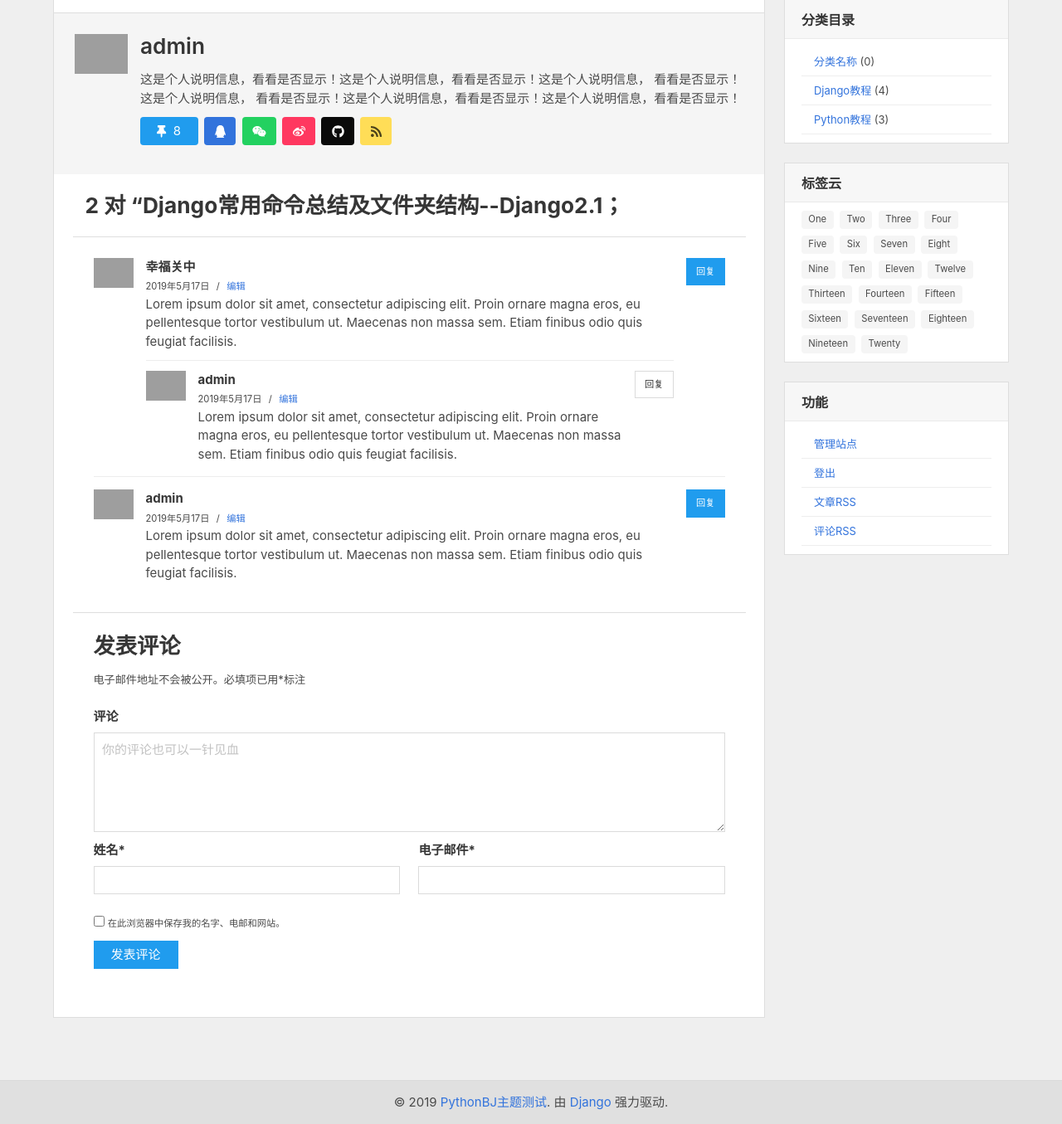
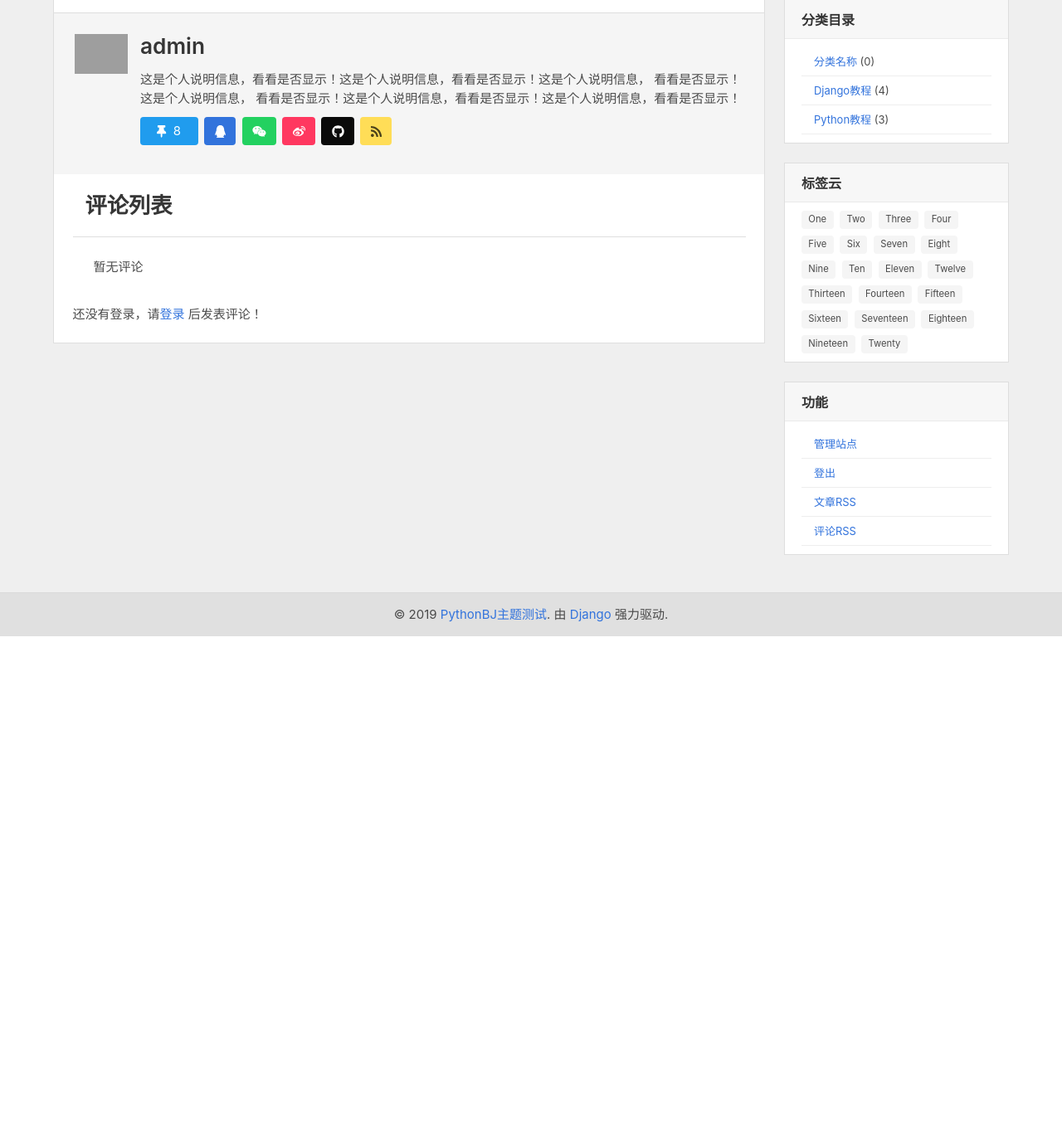
Before and after one commit to xingfuggz/XFBlog-Django2.1, a Django app: page /blog/detail/8/ in a window 1280 px wide. Shown: the part 606-1961 px from the top of the page at 83% size. After the commit the page ends 1373 px from the top, so only its background shows below. Run offline with Django 3.2, Linux system fonts and the light colour scheme; data comes from the database, SQL or seed files in the repository; both versions use the stored data as it was after the commit; some libraries are stand-ins or nearby versions; grey boxes are pictures that could not be loaded.

Commit message:
实现基础的评论功能

```diff
--- a/BlogProject/urls.py
+++ b/BlogProject/urls.py
@@ -24,6 +24,7 @@ urlpatterns = [
     path('blog/', include('blog.urls')),
     path('mdeditor/', include('mdeditor.urls')),
     path('account/', include('account.urls')),
+    path('comment/', include('comment.urls')),
 ] + static(settings.STATIC_URL, document_root=settings.STATIC_ROOT)
 
 
--- a/blog/views.py
+++ b/blog/views.py
@@ -1,6 +1,4 @@
 from django.shortcuts import render, get_object_or_404, HttpResponse, redirect, HttpResponseRedirect
-from django.urls import reverse_lazy, reverse
-from django.contrib.auth.mixins import LoginRequiredMixin
 from django.contrib.contenttypes.models import ContentType
 from django.core.cache import cache, caches
 from django.core.paginator import Paginator
@@ -11,6 +9,7 @@ from django.db.models import Sum   # 引用求和的方法
 import markdown
 import datetime
 from .models import Article, Category, Topic
+from comment.models import Comment
 from read_record.utils import read_record_once_read, get_seven_days_data,\
     get_today_hot_data, get_yesterday_hot_data  # 计数
 
@@ -49,10 +48,14 @@ def detail_blog(request, article_id):
         'markdown.extensions.toc',   # 自动生成目录
     ], safe_mode=True, enable_attributes=False)
 
-    read_cookie_key = read_record_once_read(request, article)
-
     per_blog = Article.objects.filter(pub_date__gt=article.pub_date, has_pub=0).last()   # 上一篇
     next_blog = Article.objects.filter(pub_date__lt=article.pub_date, has_pub=0).first()  # 下一篇
+    # 获取到评论列表数据
+    article_content_type = ContentType.objects.get_for_model(article)
+    comments = Comment.objects.filter(content_type=article_content_type, object_id=article_id)
+
+    # 获取到阅读的cookie
+    read_cookie_key = read_record_once_read(request, article)
     response = render(request, 'blog/detail.html', locals())
     response.set_cookie(read_cookie_key, 'true')  # 阅读cookie标记
     return response
--- /dev/null
+++ b/comment/forms.py
@@ -0,0 +1,6 @@
+from django import forms
+
+
+class Update_comment(forms.Form):
+    """评论表单"""
+    commment_content = forms.CharField(label="评论", widget=forms.Textarea)
--- /dev/null
+++ b/comment/urls.py
@@ -0,0 +1,8 @@
+from django.urls import path, re_path
+from . import views
+
+
+app_name = 'comment'
+urlpatterns = [
+    path('update_comment/', views.update_comment, name="update_comment"),
+]
--- a/templates/blog/detail.html
+++ b/templates/blog/detail.html
@@ -135,10 +135,15 @@
 
     <div class="card-content">
             <div class="content">
-                <h2 class="has-text-weight-bold" style="padding:0 20px 0 15px">2 对 “{{ article.title }}；</h2>
+                {% if user.is_authenticated %}
+                <h2 class="has-text-weight-bold1" style="padding:0 20px 0 15px">{{ request.user }}欢迎您对 “{{ article.title }}；</h2>
                 <!-- <small>电子邮件地址不会被公开。必填项已用*标注</small> -->
+                    {% else %}
+                    <h2 class="has-text-weight-bold" style="padding:0 20px 0 15px">评论列表</h2>
+                {% endif %}
             </div>
       <div class="page">
+        {% for comment in comments %}
         <article class="media">
             <figure class="media-left">
                 <p class="image is-48x48">
@@ -148,33 +153,33 @@
             <div class="media-content">
                 <div class="content is-normal">
                 <p style="white-space:normal;">
-                    <strong>幸福关中</strong> <br>
-                    <small class="is-size-7">2019年5月17日</small> &nbsp;<span class="is-size-7">/</span>&nbsp; <a class=" is-size-7" href="">编辑</a> <br>
-                    Lorem ipsum dolor sit amet, consectetur adipiscing elit. Proin ornare magna eros, eu pellentesque tortor vestibulum ut. Maecenas non massa sem. Etiam finibus odio quis feugiat facilisis.
+                    <strong>{{ comment.author }}</strong> <br>
+                    <small class="is-size-7">{{ comment.comment_time }}</small> &nbsp;<span class="is-size-7">/</span>&nbsp; <a class=" is-size-7" href="">编辑</a> <br>
+                    {{ comment.comment_text }}
                 </p>
                 </div>
 
-                <article class="media">
-
-                        <div class="media-left">
-                            <figure class="image is-48x48">
-                                <img src="https://bulma.io/images/placeholders/96x96.png" alt="Placeholder image">
-                            </figure>
-                        </div>
-                        <div class="media-content">
-                            <div class="content">
-                            <p>
-                                <strong>{{ article.author.username }}</strong> <br>
-                                <small class="is-size-7">2019年5月17日</small> &nbsp;<span class="is-size-7">/</span>&nbsp; <a class=" is-size-7" href="">编辑</a> <br>
-                                Lorem ipsum dolor sit amet, consectetur adipiscing elit. Proin ornare magna eros, eu pellentesque tortor vestibulum ut. Maecenas non massa sem. Etiam finibus odio quis feugiat facilisis.
-                            </p>
-                            </div>
-                        </div>
-
-                        <div class="media-right">
-                                <a href="" class="button is-radiusless is-shadowless is-normal"> <span class="is-size-7">回复</span> </a>
-                            </div>
-                </article>
+{#                <article class="media">#}
+{##}
+{#                        <div class="media-left">#}
+{#                            <figure class="image is-48x48">#}
+{#                                <img src="https://bulma.io/images/placeholders/96x96.png" alt="Placeholder image">#}
+{#                            </figure>#}
+{#                        </div>#}
+{#                        <div class="media-content">#}
+{#                            <div class="content">#}
+{#                            <p>#}
+{#                                <strong>{{ article.author.username }}</strong> <br>#}
+{#                                <small class="is-size-7">2019年5月17日</small> &nbsp;<span class="is-size-7">/</span>&nbsp; <a class=" is-size-7" href="">编辑</a> <br>#}
+{#                                Lorem ipsum dolor sit amet, consectetur adipiscing elit. Proin ornare magna eros, eu pellentesque tortor vestibulum ut. Maecenas non massa sem. Etiam finibus odio quis feugiat facilisis.#}
+{#                            </p>#}
+{#                            </div>#}
+{#                        </div>#}
+{##}
+{#                        <div class="media-right">#}
+{#                                <a href="" class="button is-radiusless is-shadowless is-normal"> <span class="is-size-7">回复</span> </a>#}
+{#                            </div>#}
+{#                </article>#}
 
             </div>
             <div class="media-right">
@@ -184,39 +189,26 @@
 
 
         </article>
+            {% empty %}
+            暂无评论
+        {% endfor %}
 
-        <article class="media">
-                <div class="media-left">
-                    <figure class="image is-48x48">
-                        <img src="https://bulma.io/images/placeholders/96x96.png" alt="Placeholder image">
-                    </figure>
-                </div>
-                <div class="media-content">
-                    <div class="content">
-                    <p>
-                        <strong>{{ article.author.username }}</strong> <br>
-                        <small class="is-size-7">2019年5月17日</small> &nbsp;<span class="is-size-7">/</span>&nbsp; <a class=" is-size-7" href="">编辑</a> <br>
-                        Lorem ipsum dolor sit amet, consectetur adipiscing elit. Proin ornare magna eros, eu pellentesque tortor vestibulum ut. Maecenas non massa sem. Etiam finibus odio quis feugiat facilisis.
-                    </p>
-                    </div>
-                </div>
-                <div class="media-right">
-                        <a href="" class="button is-info is-radiusless is-shadowless is-normal"> <span class="is-size-7">回复</span> </a>
-                    </div>
-        </article>
     </div>
 {% if user.is_authenticated %}
     <div class="page comment">
         <div class="content">
             <h2>发表评论</h2>
 
-                <a class="is-size-7" href="">已登入为<span>{{ article.author.username }}</span>。</a> <a class="is-size-7" href="">登出？</a>
+                <a class="is-size-7" href="">已登入为<span>{{ request.user }}</span>。</a> <a class="is-size-7" href="">登出？</a>
 
-                <form action="" method="POST" style="margin-top: 20px">
-                <div class="field">
-                    <label for="" class="label">评论</label>
+                <form action="{% url 'comment:update_comment' %}" method="POST" style="margin-top: 20px">
+                    {% csrf_token %}
+                <div class="field" id="comment">
+                    <label for="" class="label">{{ request.user }}, 欢迎评论</label>
                     <div class="control">
-                        <textarea name="" id="" class="textarea is-radiusless is-shadowless" placeholder="你的评论也可以一针见血"></textarea>
+                        <textarea name="comment_text" id="" class="textarea is-radiusless is-shadowless" placeholder="你的评论也可以一针见血"></textarea>
+                        <input type="hidden" name="object_id" value="{{ article.id }}">
+                        <input type="hidden" name="content_type" value="article">
                     </div>
                 </div>
                 <div class="field">
@@ -231,56 +223,9 @@
 
 {% else %}
                 <!-- comments -->
-    <div class="page comment">
 
-                        <div class="content">
-                            <h2>发表评论</h2>
-                            <small>电子邮件地址不会被公开。必填项已用*标注</small>
-                        </div>
-
-                        <form action="" method="POST">
-                            <div class="field">
-                                <label for="" class="label">评论</label>
-                                <div class="control">
-                                    <textarea name="" id="" class="textarea is-radiusless is-shadowless" placeholder="你的评论也可以一针见血"></textarea>
-                                </div>
-                            </div>
-                            <div class="columns">
-                                <div class="column is-6">
-                                    <div class="field">
-                                        <label for="" class="label">姓名*</label>
-                                        <div class="control">
-                                            <input type="text" class=" input is-radiusless is-shadowless">
-                                        </div>
-                                    </div>
-                                </div>
-                                <div class="column is-6">
-                                    <div class="field">
-                                        <label for="" class="label">电子邮件*</label>
-                                            <div class="control">
-                                                <input type="email" class=" input is-radiusless is-shadowless">
-                                            </div>
-                                    </div>
-                                </div>
-                            </div>
-
-                            <div class="field">
-                                <div class="control">
-                                  <label class="checkbox">
-                                    <input type="checkbox">
-                                    <small class="is-size-7"> 在此浏览器中保存我的名字、电邮和网站。</small>
-                                  </label>
-                                </div>
-                            </div>
-
-                            <div class="field">
-                                <div class="control">
-                                    <input type="submit" class="button is-info is-radiusless" value="发表评论" style="padding: 0 20px">
-                                </div>
-                            </div>
-                        </form>
-                    </div>
                     <!-- end comments -->
+    <p>还没有登录，请<a href="{% url 'account:login' %}">登录</a> 后发表评论！</p>
  {% endif %}
     </div>
 
```
Also changed, not shown: comment/views.py (+17 -2 lines), account/forms.py (line endings or trailing spaces), db.sqlite3.
